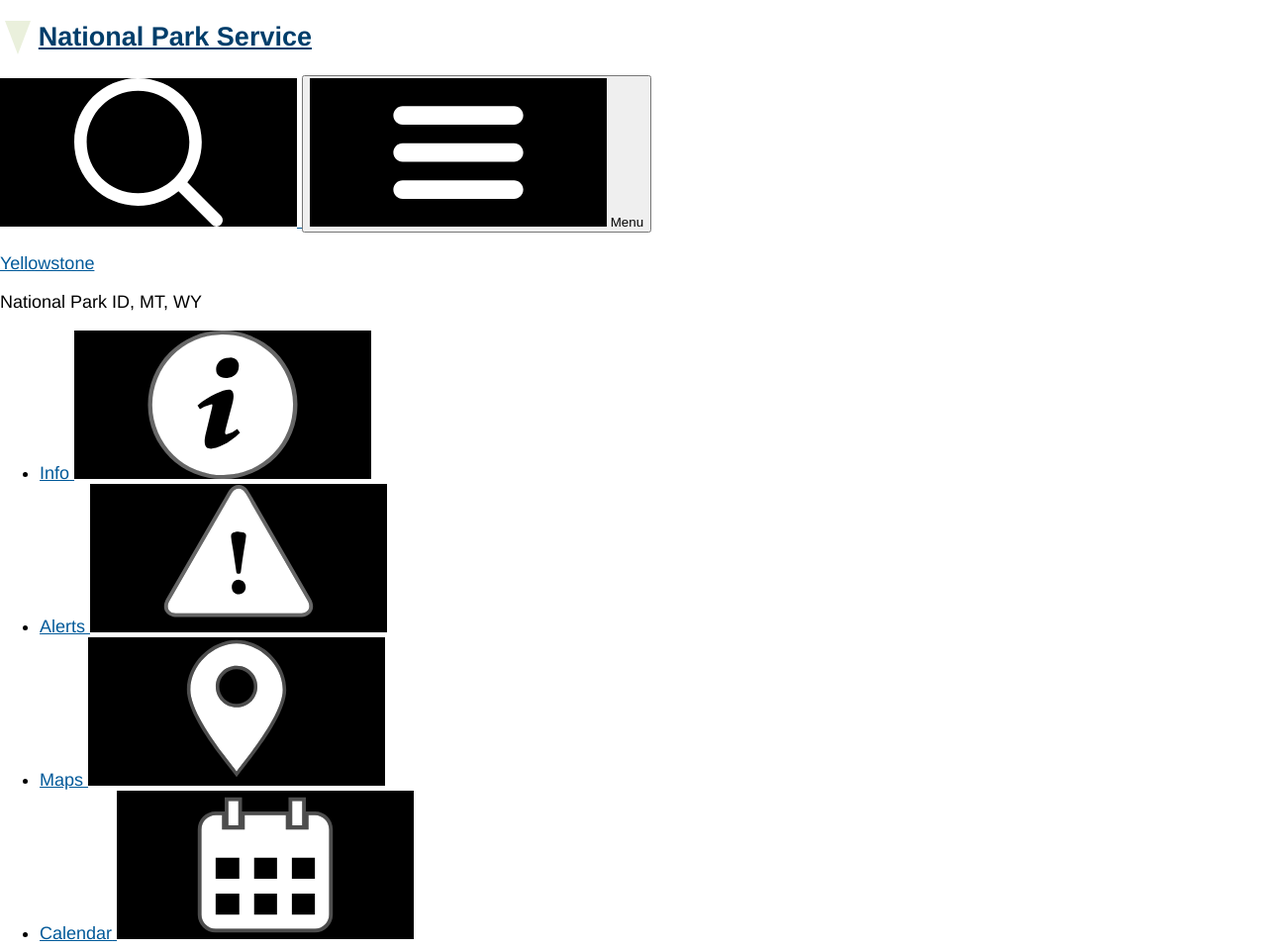
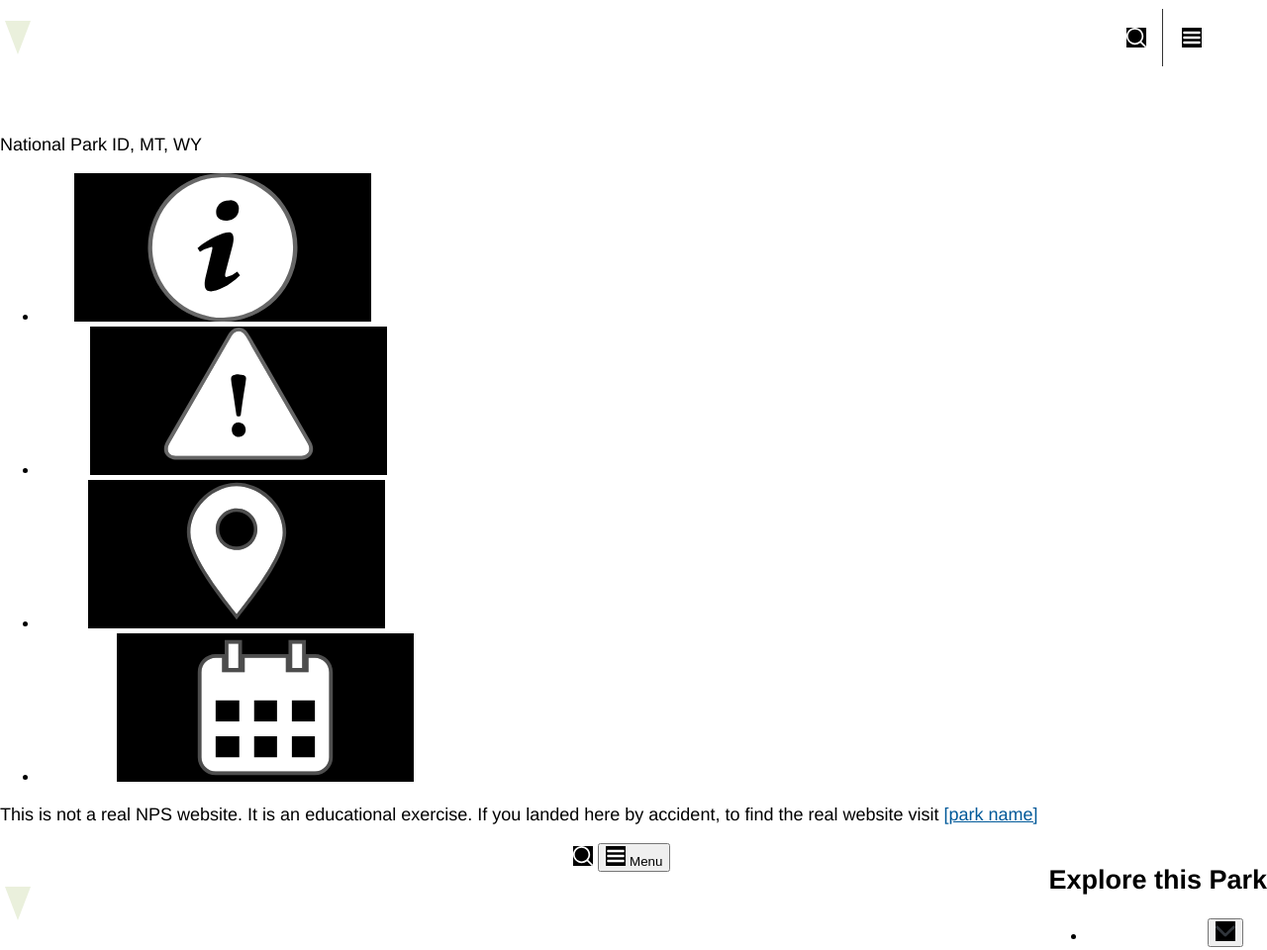
Before and after one commit to perez-ben/wdd231, a website built with Vite: page src/index.html in a window 1280 px wide. Shown: the top 960 px of the page at 99% size. Built offline with nearby package versions, Linux system fonts and the light colour scheme.

Commit message:
added global nav styles

```diff
--- a/src/css/style.css
+++ b/src/css/style.css
@@ -110,6 +110,51 @@
   color: var(--bs-link-hover-color);
 }
 
+/* Global navbar styles */
+
+.global-header {
+  background-color: var(--bs-black)
+  color: white;
+  display: flex;
+  justify-content: space-between;
+  fill: white;
+}
+
+.global-header a:link,
+.global-header a:visited,
+#park-header a:link,
+#park-header a:visited {
+  color: white;
+  text-decoration: none;
+}
+
+.global-header .icon {
+  width: 20px;
+  height: 20px;
+}
+
+.global-header_right {
+  display: flex;
+  align-items: center;
+}
+
+.global-header_right .search-icon {
+  padding: 0 1rem;
+  margin-top: 6px;
+}
+
+.global-header_right button {
+  background-color: transparent;
+  border: none;
+  color: white;
+  font-size: 1rem;
+  padding: 1.2rem;
+  display: flex;
+  align-items: center;
+  text-transform: uppercase;
+  border-left: 1px solid var(--bs-grey-5);
+}
+
 /* Skip links styling */
 .skip-links ul {
   list-style-type: none;
```
